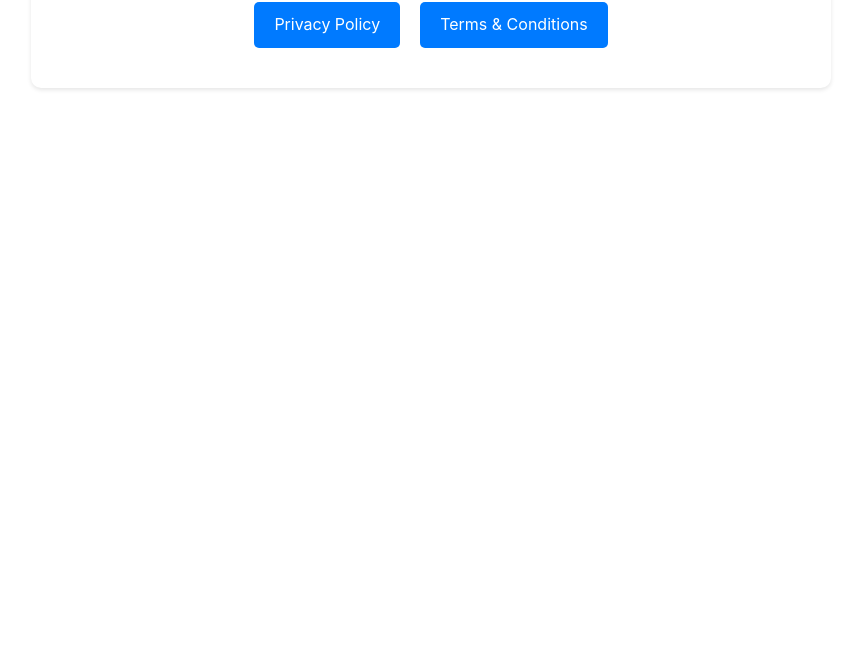
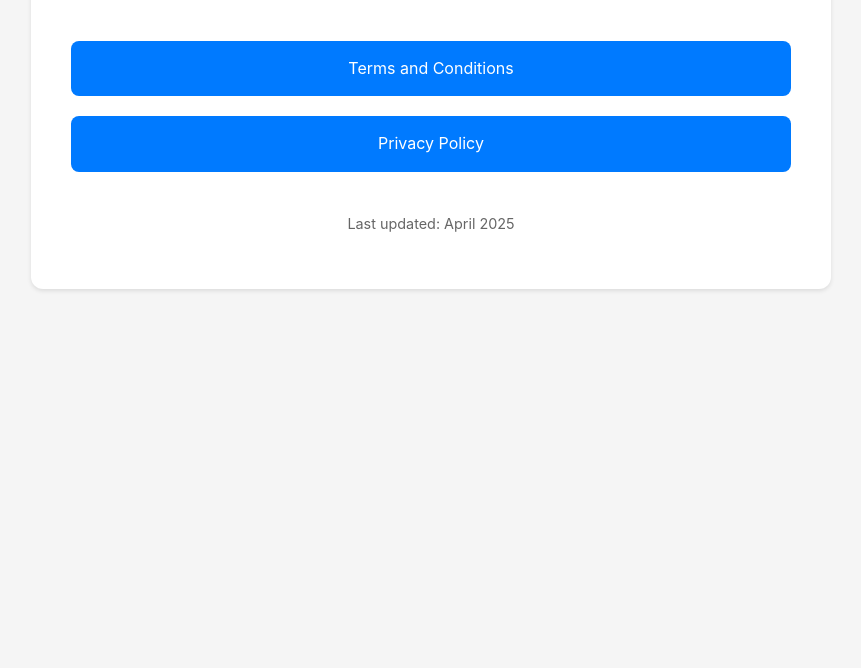
Before and after one commit to BW006/donezo-legal, a plain HTML site: page index.html in a window 1280 px wide. Shown: the part 132-800 px from the top of the page, without its empty margins (209-1070 px from the left). Drawn offline with Linux system fonts and the light colour scheme.

Commit message:
Update index.html

```diff
--- a/index.html
+++ b/index.html
@@ -3,43 +3,52 @@
 <head>
     <meta charset="UTF-8">
     <meta name="viewport" content="width=device-width, initial-scale=1.0">
-    <title>Donezo Legal Documents</title>
+    <title>Donezo - Legal Documents</title>
     <style>
         body {
             font-family: -apple-system, BlinkMacSystemFont, 'Segoe UI', Roboto, Oxygen, Ubuntu, Cantarell, 'Open Sans', 'Helvetica Neue', sans-serif;
             line-height: 1.6;
+            color: #333;
             max-width: 800px;
             margin: 0 auto;
             padding: 20px;
-            color: #333;
+            background-color: #f5f5f5;
+        }
+        .container {
+            background-color: white;
+            padding: 40px;
+            border-radius: 12px;
+            box-shadow: 0 2px 4px rgba(0,0,0,0.1);
         }
         h1 {
             color: #007AFF;
+            margin-bottom: 30px;
             text-align: center;
-        }
-        .container {
-            background: white;
-            padding: 20px;
-            border-radius: 10px;
-            box-shadow: 0 2px 4px rgba(0,0,0,0.1);
         }
         .links {
             display: flex;
-            justify-content: center;
+            flex-direction: column;
             gap: 20px;
-            margin: 20px 0;
+            margin-top: 40px;
         }
-        .button {
+        .link-button {
             display: inline-block;
-            padding: 10px 20px;
+            padding: 15px 30px;
             background-color: #007AFF;
             color: white;
             text-decoration: none;
-            border-radius: 5px;
-            transition: background-color 0.3s;
+            border-radius: 8px;
+            text-align: center;
+            transition: background-color 0.2s;
         }
-        .button:hover {
+        .link-button:hover {
             background-color: #0056b3;
+        }
+        .footer {
+            margin-top: 40px;
+            text-align: center;
+            color: #666;
+            font-size: 0.9em;
         }
     </style>
 </head>
@@ -47,8 +56,11 @@
     <div class="container">
         <h1>Donezo Legal Documents</h1>
         <div class="links">
-            <a href="privacy.html" class="button">Privacy Policy</a>
-            <a href="terms.html" class="button">Terms & Conditions</a>
+            <a href="terms.html" class="link-button">Terms and Conditions</a>
+            <a href="privacy.html" class="link-button">Privacy Policy</a>
+        </div>
+        <div class="footer">
+            <p>Last updated: April 2025</p>
         </div>
     </div>
 </body>
```
